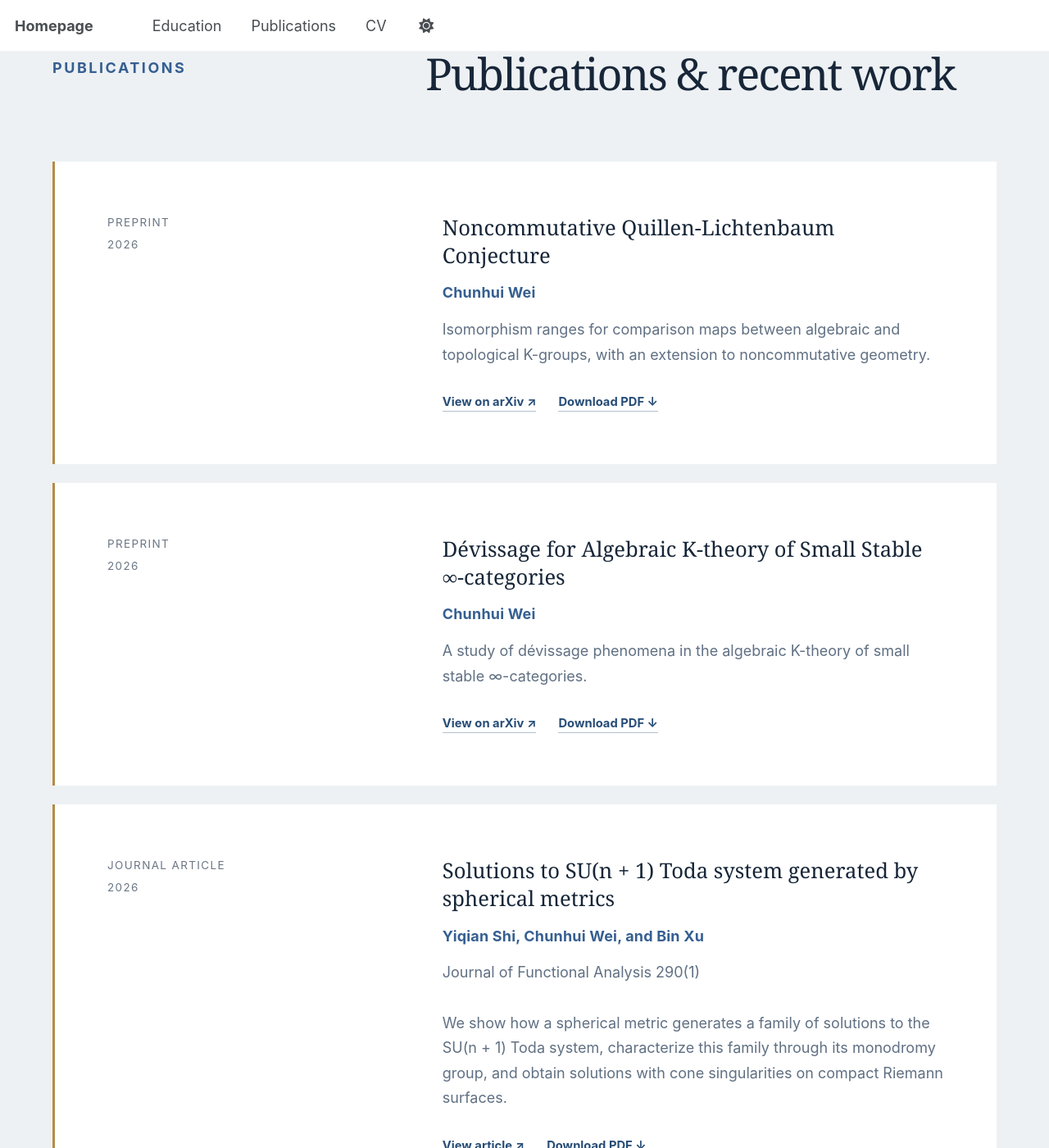
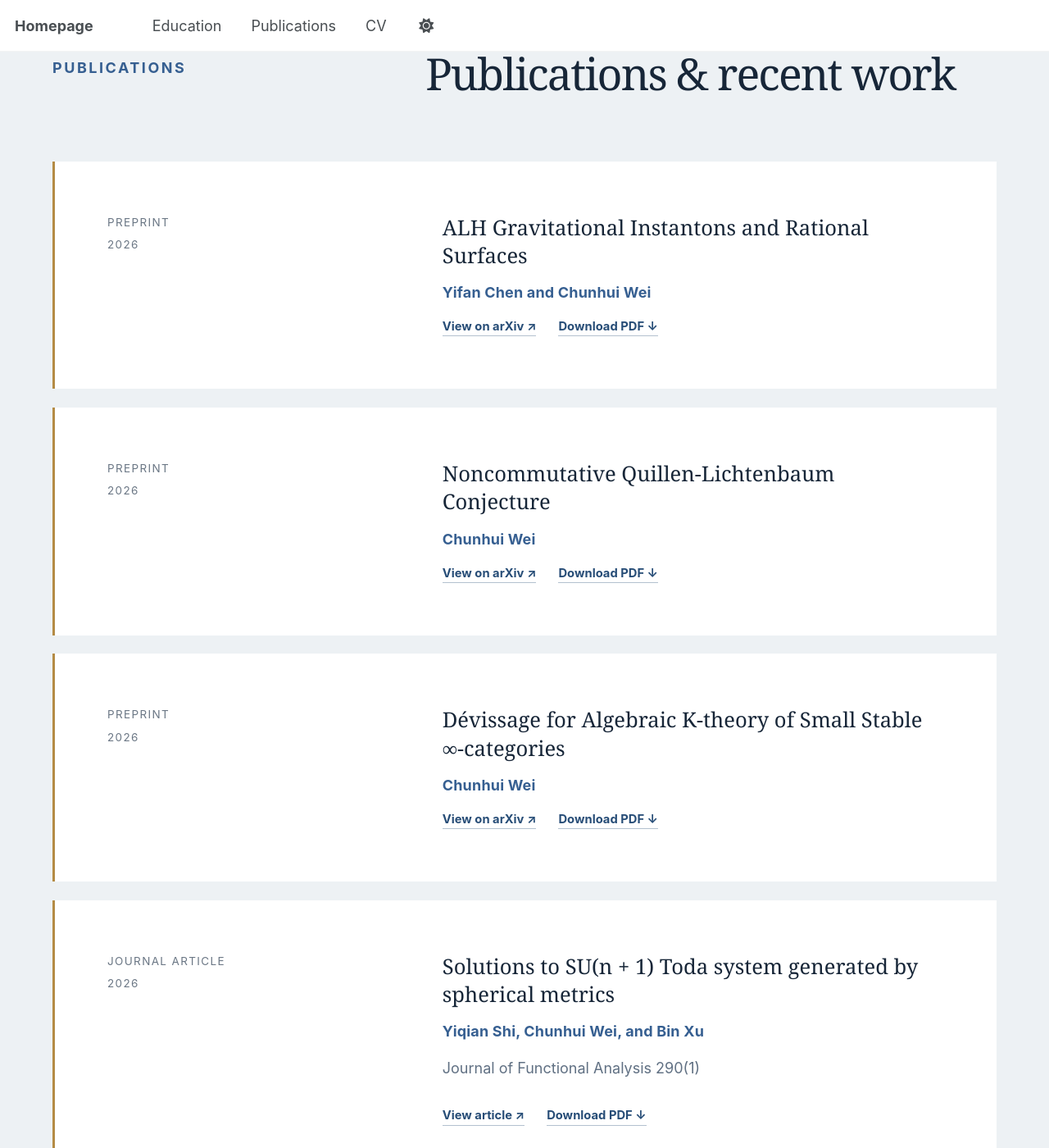
Before and after one commit to chunhuiwei736/chunhuiwei736.github.io, a Jekyll site: the page built from _pages/about.md, in a window 1280 px wide and 1400 px high, scrolled down 1936 px. Shown: the whole window at 82% size. Built offline with Jekyll 4.4.1, drawn with Linux system fonts in a browser that asks for light colours; a script that is not in the unit is left out.

Commit message:
Add ALH preprint and remove homepage article summaries

```diff
--- a/_pages/about.md
+++ b/_pages/about.md
@@ -80,9 +80,22 @@ redirect_from:
         <span>2026</span>
       </div>
       <div class="academic-paper__content">
+        <h3>ALH Gravitational Instantons and Rational Surfaces</h3>
+        <p class="academic-paper__authors">Yifan Chen and Chunhui Wei</p>
+        <div class="academic-paper__links">
+          <a href="https://arxiv.org/abs/2609.26439">View on arXiv <span aria-hidden="true">↗</span></a>
+          <a href="https://arxiv.org/pdf/2609.26439">Download PDF <span aria-hidden="true">↓</span></a>
+        </div>
+      </div>
+    </article>
+    <article class="academic-paper">
+      <div class="academic-paper__meta">
+        <span>Preprint</span>
+        <span>2026</span>
+      </div>
+      <div class="academic-paper__content">
         <h3>Noncommutative Quillen-Lichtenbaum Conjecture</h3>
         <p class="academic-paper__authors">Chunhui Wei</p>
-        <p>Isomorphism ranges for comparison maps between algebraic and topological K-groups, with an extension to noncommutative geometry.</p>
         <div class="academic-paper__links">
           <a href="https://arxiv.org/abs/2604.27373">View on arXiv <span aria-hidden="true">↗</span></a>
           <a href="https://arxiv.org/pdf/2604.27373">Download PDF <span aria-hidden="true">↓</span></a>
@@ -97,7 +110,6 @@ redirect_from:
       <div class="academic-paper__content">
         <h3>Dévissage for Algebraic K-theory of Small Stable ∞-categories</h3>
         <p class="academic-paper__authors">Chunhui Wei</p>
-        <p>A study of dévissage phenomena in the algebraic K-theory of small stable ∞-categories.</p>
         <div class="academic-paper__links">
           <a href="https://arxiv.org/abs/2601.14626">View on arXiv <span aria-hidden="true">↗</span></a>
           <a href="/files/Devissage.pdf">Download PDF <span aria-hidden="true">↓</span></a>
@@ -113,7 +125,6 @@ redirect_from:
         <h3>Solutions to SU(n + 1) Toda system generated by spherical metrics</h3>
         <p class="academic-paper__authors">Yiqian Shi, Chunhui Wei, and Bin Xu</p>
         <p>Journal of Functional Analysis 290(1)</p>
-        <p>We show how a spherical metric generates a family of solutions to the SU(n + 1) Toda system, characterize this family through its monodromy group, and obtain solutions with cone singularities on compact Riemann surfaces.</p>
         <div class="academic-paper__links">
           <a href="https://www.sciencedirect.com/science/article/pii/S0022123625003799">View article <span aria-hidden="true">↗</span></a>
           <a href="/files/2026-01-01-JFA.pdf">Download PDF <span aria-hidden="true">↓</span></a>
```
Also changed, not shown: _publications/2026-09-22-alh-gravitational-instantons-and-rational-surfaces.md (added, +12 -0 lines).
